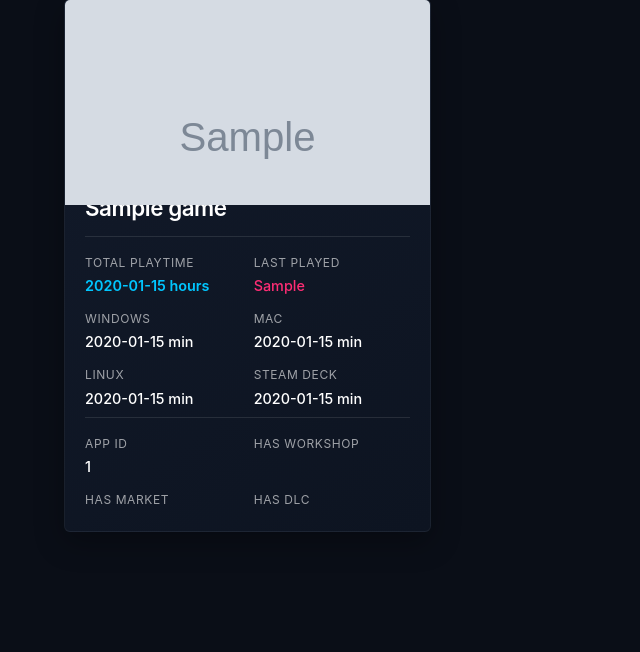
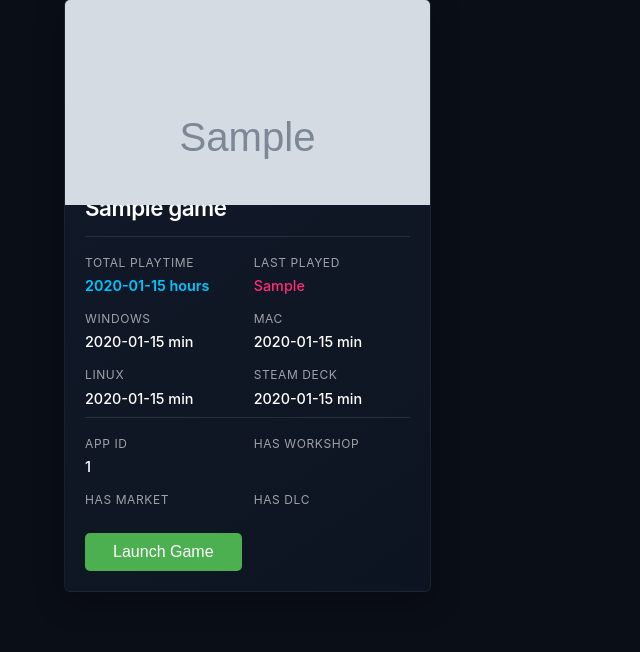
Before and after one commit to spencerboggs/steam-game-viewer, a Flask app: template templates/index.html in a window 1280 px wide. Shown: the part 317-969 px from the top of the page, without its empty margins (0-640 px from the left). Before the commit the page ends 849 px from the top, so only its background shows below. Run offline with Flask 3, Linux system fonts and the light colour scheme; the template is opened without the code that fills it: most values are stand-ins (such as "Sample title", 1, 10 or a date in 2020); grey boxes marked "Sample" are stand-in pictures.

Commit message:
Add files via upload

```diff
--- a/app.py
+++ b/app.py
@@ -1,8 +1,9 @@
 import os
+import subprocess
 import json
 import datetime
 import dotenv
-from flask import request, redirect, url_for, flash
+from flask import request, redirect, url_for, flash, jsonify
 from flask import Flask, render_template, send_from_directory
 from getcover import download_cover
 from getgames import get_owned_games, save_owned_games
@@ -117,6 +118,16 @@ def game_details(appid):
     details = game_data[str(appid)]['data']
     return render_template('game_details.html', game=details)
 
+@app.route('/launch_game/<appid>', methods=['GET'])
+def launch_game(appid):
+    try:
+        if os.name == 'nt':
+            subprocess.Popen(f'start steam://run/{appid}', shell=True)
+
+        return jsonify({'status': 'success', 'message': f'Game {appid} launched!'}), 200
+    except Exception as e:
+        return jsonify({'status': 'error', 'message': f'Failed to launch game {appid}: {str(e)}'}), 500
+
 if __name__ == '__main__':
     if not check_env_credentials():
         print("Warning: Invalid or missing .env credentials")
--- a/getgames.py
+++ b/getgames.py
@@ -9,7 +9,6 @@ def get_owned_games(steam_id, api_key):
     url = f'https://api.steampowered.com/IPlayerService/GetOwnedGames/v1/?key={api_key}&steamid={steam_id}&include_appinfo=true&include_played_free_games=true&include_free_sub=true&skip_unvetted_apps=true&include_extended_appinfo=true'
     try:
         response = requests.get(url, timeout=10)
-        print("Steam API response:", response.text)
 
         if response.status_code == 200:
             return response.json()
--- a/static/styles.css
+++ b/static/styles.css
@@ -692,6 +692,24 @@ hr {
     line-height: 1.7;
 }
 
+.launch-btn {
+    background-color: #4CAF50;
+    color: white;
+    border: none;
+    padding: 10px 20px;
+    text-align: center;
+    text-decoration: none;
+    display: inline-block;
+    font-size: 16px;
+    cursor: pointer;
+    border-radius: 5px;
+    margin-top: 10px;
+}
+
+.launch-btn:hover {
+    background-color: #45a049;
+}
+
 @media (max-width: 768px) {
     .details-grid {
         grid-template-columns: 1fr;
--- a/templates/index.html
+++ b/templates/index.html
@@ -153,6 +153,8 @@
                             <span class="stat-value {{ 'green-text' if game.has_dlc else 'red-text' }}">{{ game.has_dlc }}</span>
                         </div>
 
+                        <button class="launch-btn" data-appid="{{ game.appid }}">Launch Game</button>
+
                     </div>
                 </div>
             </div>
@@ -171,6 +173,13 @@
             let sortDirection = 'asc';
 
             sortGames();
+
+            document.querySelectorAll('.launch-btn').forEach(button => {
+                button.addEventListener('click', function () {
+                    const appid = this.getAttribute('data-appid');
+                    launchGame(appid);
+                });
+            });
 
             searchInput.addEventListener('input', function () {
                 const searchTerm = this.value.toLowerCase();
@@ -320,6 +329,26 @@
 
             document.querySelector(`.sort-btn[data-sort="${currentSort}"]`).classList.add('active');
             updateSortButtonText();
+
+            function launchGame(appid) {
+                if (!appid) {
+                    console.error('No appid provided');
+                    alert('No appid provided');
+                    return;
+                }
+
+                fetch(`/launch_game/${appid}`).then(response => {
+                    if (response.ok) {
+                        return `Game ${appid} launched!`
+                    } else {
+                        alert(`Failed to launch game ${appid}`);
+                    }
+                }).catch(error => {
+                    console.error('Error launching game:', error);
+                    alert('An error occurred while launching the game.');
+                });
+            }
+
         });
     </script>
 </body>
```
Also changed, not shown: gamedata.py (+5 -2 lines).
